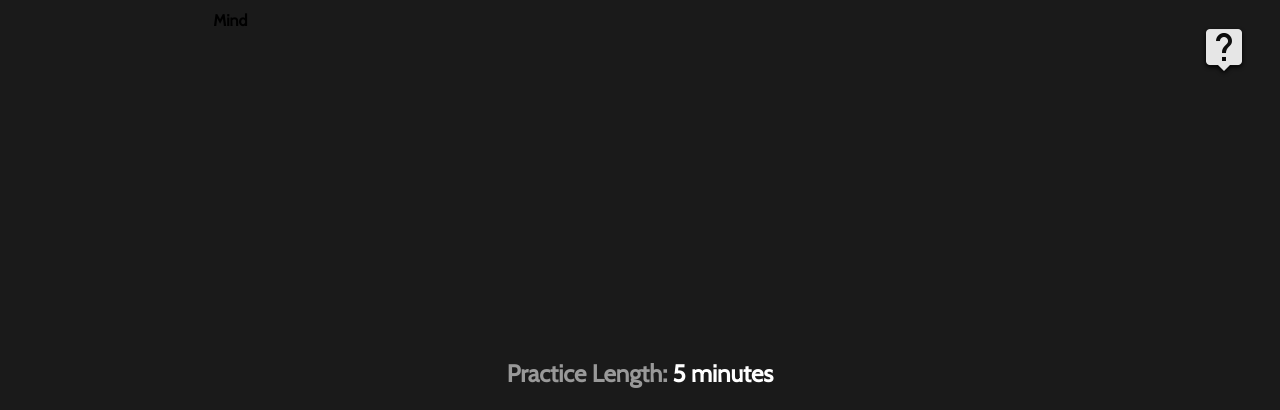
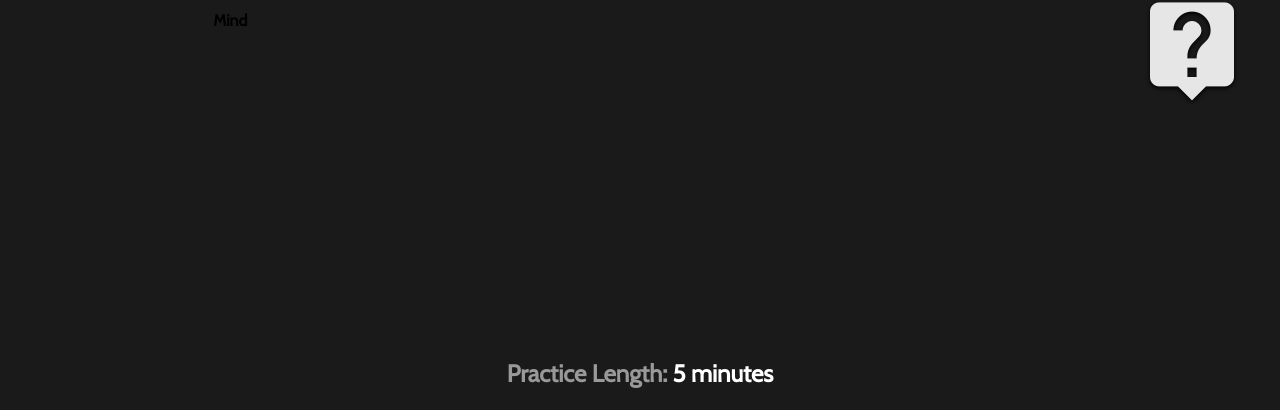
Before and after one commit to ryanallen/openmindapp, a PHP site: page /index.php in a window 1280 px wide. Shown: the top 410 px of the page. Run offline with PHP 8.4, Linux system fonts and the light colour scheme.

Commit message:
testing size on ios

```diff
--- a/style/mind.css
+++ b/style/mind.css
@@ -24,12 +24,12 @@ input, button, submit {
     outline: none; }
 
 .material-icons.top-bar__action-button {
-  font-size: 48px;
+  font-size: 112px;
   margin: 0 32px;
   text-shadow: 0px 2px 4px black; }
 
 .material-icons.top-bar__empty-button {
-  font-size: 48px;
+  font-size: 112px;
   margin: 0 32px; }
 
 h1 {
--- a/style/partials/_mind_type.scss
+++ b/style/partials/_mind_type.scss
@@ -3,13 +3,13 @@
 
 /// Rules for sizing the icon.
 .material-icons.top-bar__action-button {
-	font-size: 48px;
+	font-size: 112px;
 	margin: 0 32px;
 	text-shadow: 0px 2px 4px $c00;
 }
 
 .material-icons.top-bar__empty-button {
-	font-size: 48px;
+	font-size: 112px;
 	margin: 0 32px;
 }
 
```
Also changed, not shown: 1 other file.
